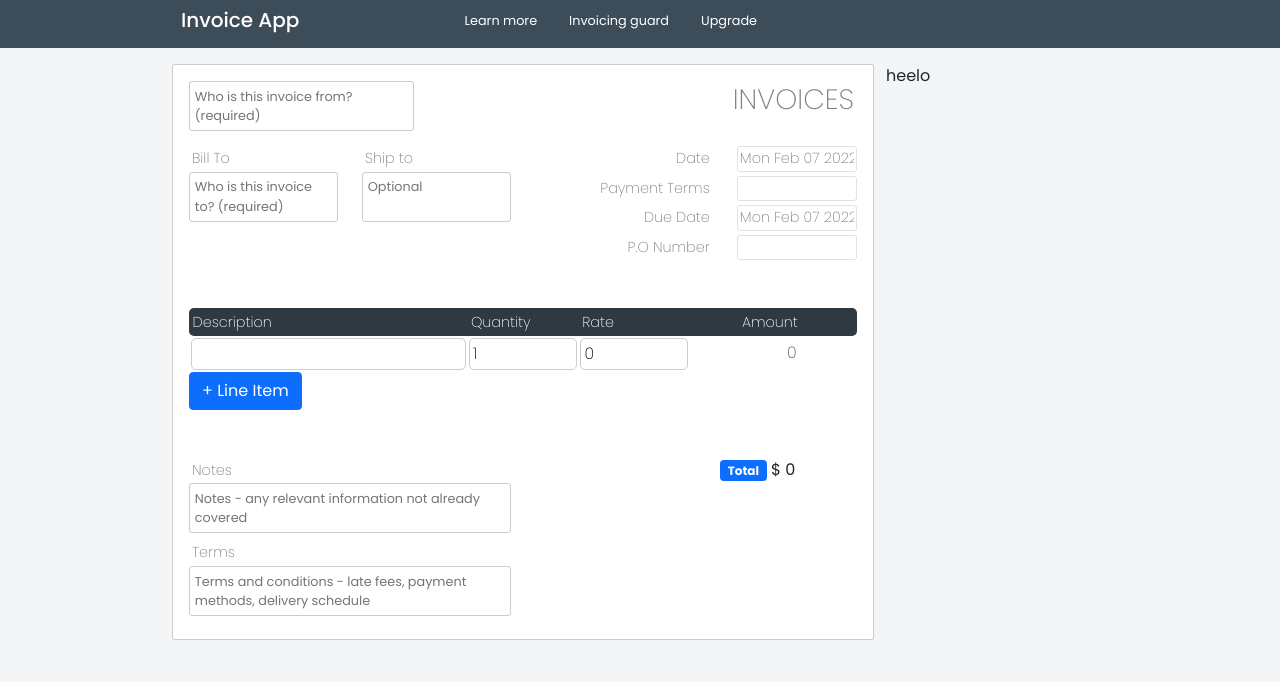
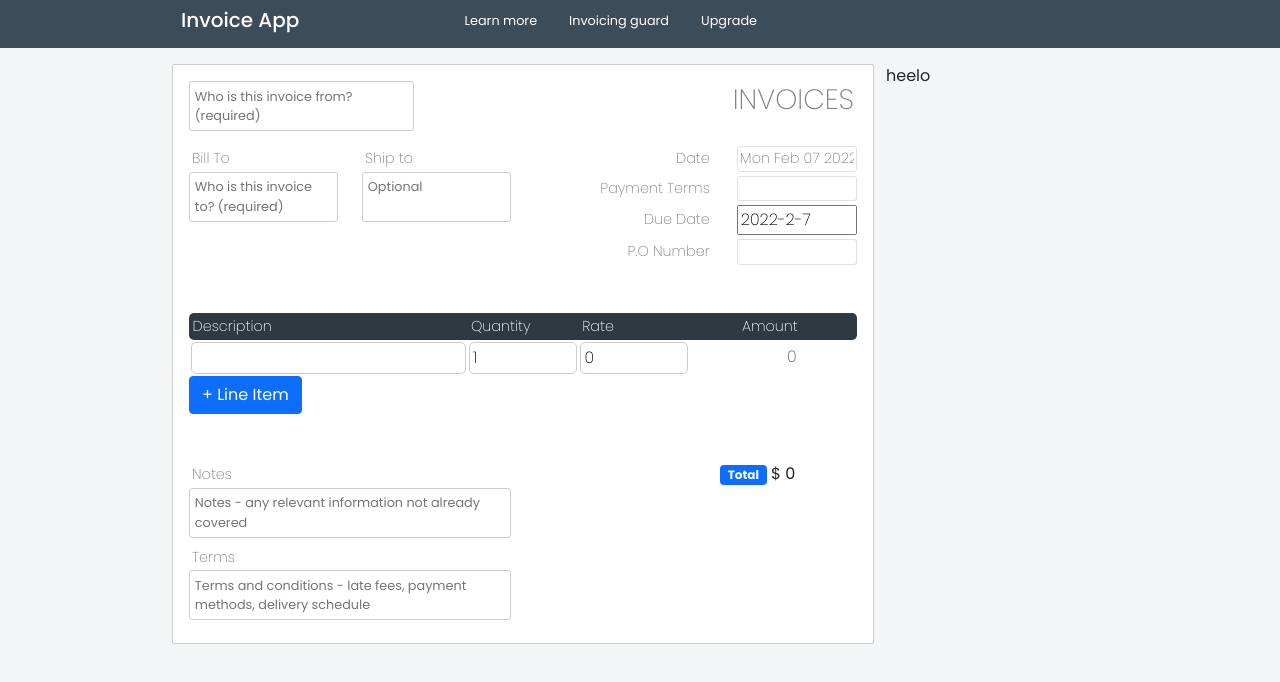
Before and after one commit to jeffkojobans5/invoice-app, a React (Create React App) app: page / in a window 1280 px wide. Shown: the top 682 px of the page. Built offline with nearby package versions, Linux system fonts and the light colour scheme.

Commit message:
check dates

```diff
--- a/package.json
+++ b/package.json
@@ -9,6 +9,7 @@
     "@testing-library/user-event": "^7.2.1",
     "bootstrap": "^5.1.3",
     "react": "^17.0.2",
+    "react-day-picker": "^7.4.10",
     "react-dom": "^17.0.2",
     "react-icons": "^4.3.1",
     "react-router-dom": "^6.2.1",
--- a/src/components/InvoiceBlock.js
+++ b/src/components/InvoiceBlock.js
@@ -1,7 +1,9 @@
-import { useContext } from 'react';
+import { useContext , useState } from 'react';
 import { Inputs , Txtarea } from '../props/index'
 import InvoiceTable from './InvoiceTable'
 import { InvoiceContext } from "../contexts/InvoiceContext"
+import DayPickerInput from "react-day-picker/DayPickerInput";
+import "react-day-picker/lib/style.css";
 
 
 const InvoiceBlock = () => {
@@ -124,13 +126,14 @@
                                     />
                         </div>
                         <div className="col-md-5 justify-content-end d-flex">
-                                 <Inputs
+                        <DayPickerInput placeholder="DD/MM/YYYY" value={inputFields.dateValue} format="DD/MM/YYYY" className="datepicker" />
+                                 {/* <Inputs
                                     type="text"
                                     className="input-placeholders-small text-end border"
                                     name = "dueDateValue"
                                     value = { inputFields.dueDateValue}
                                     onChange = { (e)=>updateOtherFields(e) }
-                                />
+                                />                             */}
                         </div>
                     </div>
 
--- a/src/contexts/invoiceContext.js
+++ b/src/contexts/invoiceContext.js
@@ -81,7 +81,7 @@
               }, 0)
 
               setInputFields({...inputFields , subTotal  })
-
+              console.log(inputFields)
         },[ inputFields.fieldDetails ])
 
 
--- a/src/index.css
+++ b/src/index.css
@@ -202,3 +202,8 @@
 .subtotal {
   padding-right: 4.6rem;
 }
+
+.datepicker {
+  background-color: green !important;
+  color: green !important;
+}
```
Also changed, not shown: 1 other file (tests, documents, lock files or other folders).
